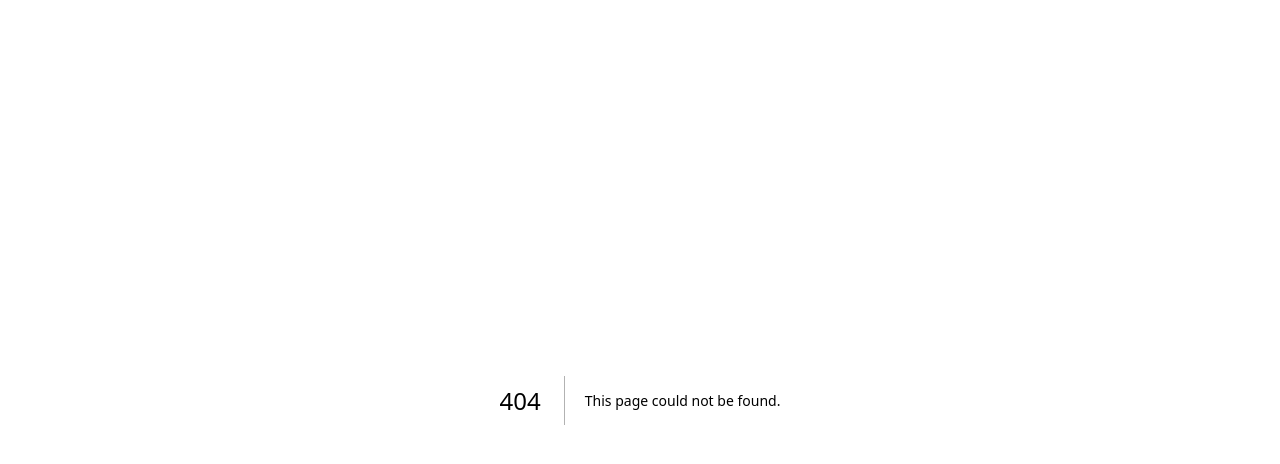
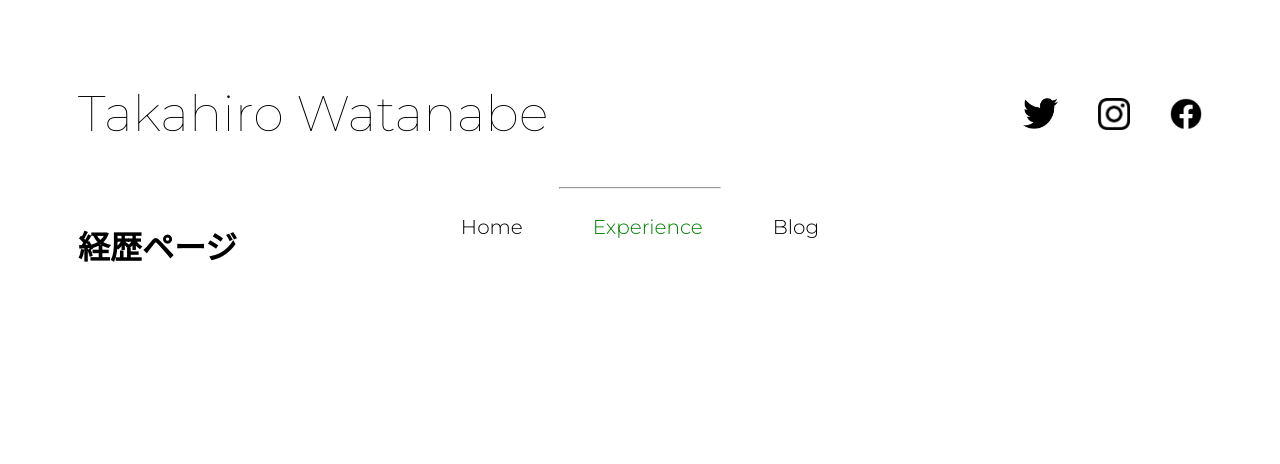
Before and after one commit to takahiro2007/portfolio, a Next.js app: page /experience in a window 1280 px wide. Before the commit this address had no page. Shown: the top 464 px of the page. Built offline with nearby package versions, Linux system fonts and the light colour scheme.

Commit message:
create header bar

```diff
--- a/components/header.tsx
+++ b/components/header.tsx
@@ -1,30 +1,112 @@
 import { css } from "@emotion/react";
 import Image from "next/image";
+import Link from "next/link";
+import { useRecoilValue } from "recoil";
+import { linkState } from "../state/recoil";
+import { useRouter } from "next/router";
 
 const Header = () => {
+  const link = useRecoilValue(linkState);
+  const router = useRouter();
   return (
-    <div css={headerContent}>
-      <h1 css={headerTitle}>Takahiro Watanabe</h1>
-      <div css={logoSort}>
-        <div css={twitter_logo}>
-          <Image src="/t_black.png" alt="twitter_logo" fill />
+    <div>
+      <div css={headerContent}>
+        <h1 css={headerTitle}>Takahiro Watanabe</h1>
+        <div css={logoSort}>
+          <a
+            css={twitter_logo}
+            href={link.twitter}
+            target="_blank"
+            rel="noopener noreferrer"
+          >
+            <Image src="/t_black.png" alt="twitter_logo" fill />
+          </a>
+          <a
+            css={logo}
+            href={link.instagram}
+            target="_blank"
+            rel="noopener noreferrer"
+          >
+            <Image src="/i_black.png" alt="instagram_logo" fill />
+          </a>
+          <a
+            css={logo}
+            href={link.facebook}
+            target="_blank"
+            rel="noopener noreferrer"
+          >
+            <Image src="/f_black.png" alt="facebook_logo" fill />
+          </a>
         </div>
-        <div css={logo}>
-          <Image src="/i_black.png" alt="instagram_logo" fill />
-        </div>
-        <div css={logo}>
-          <Image src="/f_black.png" alt="facebook_logo" fill />
-        </div>
+      </div>
+      <hr css={headerLine} />
+      <div css={headerBar}>
+        <Link
+          css={router.pathname === "/" ? headerBarLinkCurrent : headerBarLink}
+          href={"/"}
+        >
+          Home
+        </Link>
+        <Link
+          css={
+            router.pathname === "/experience"
+              ? headerBarLinkCurrent
+              : headerBarLink
+          }
+          href={"/experience"}
+        >
+          Experience
+        </Link>
+        <Link
+          css={
+            router.pathname === "/blog" ? headerBarLinkCurrent : headerBarLink
+          }
+          href={"/blog"}
+        >
+          Blog
+        </Link>
       </div>
     </div>
   );
 };
+
+const headerLine = css`
+  margin-top: 40px;
+  max-width: 160px;
+  border-width: 0.5px;
+`;
 
 const headerContent = css`
   padding-top: 80px;
   display: flex;
   justify-content: space-between;
   align-items: center;
+`;
+
+const headerBarLink = css`
+  font-family: "Montserrat";
+  color: black;
+  text-decoration: none;
+  font-size: 20px;
+  &:hover {
+    font-size: 23px;
+    color: gray;
+  }
+`;
+
+const headerBarLinkCurrent = css`
+  font-family: "Montserrat";
+  color: green;
+  text-decoration: none;
+  font-size: 20px;
+`;
+
+const headerBar = css`
+  display: flex;
+  flex-direction: row;
+  justify-content: center;
+  gap: 70px;
+  padding-top: 30px;
 `;
 
 const logoSort = css`
@@ -45,8 +127,8 @@ const twitter_logo = css`
 `;
 
 const headerTitle = css`
+  font-size: 50px;
   font-weight: 100;
-  font-size: 50px;
 `;
 
 export default Header;
--- a/components/layout.tsx
+++ b/components/layout.tsx
@@ -1,6 +1,7 @@
 import { css } from "@emotion/react";
 import Image from "next/image";
 import { ReactNode } from "react";
+import { ProfileNode } from "../types/microcms";
 import Header from "./header";
 
 interface Props {
--- a/package.json
+++ b/package.json
@@ -22,6 +22,7 @@
     "next": "13.0.5",
     "react": "18.2.0",
     "react-dom": "18.2.0",
+    "recoil": "^0.7.6",
     "typescript": "4.9.3",
     "yarn": "^1.22.19"
   }
--- a/pages/_app.tsx
+++ b/pages/_app.tsx
@@ -1,6 +1,7 @@
 import "../styles/globals.css";
 import type { AppProps } from "next/app";
 import { Montserrat } from "@next/font/google";
+import { RecoilRoot } from "recoil";
 
 const montserrat = Montserrat({
   weight: ["100", "300"],
@@ -10,13 +11,13 @@ const montserrat = Montserrat({
 
 export default function App({ Component, pageProps }: AppProps) {
   return (
-    <>
+    <RecoilRoot>
       <style jsx global>{`
         html {
           font-family: ${montserrat.style.fontFamily};
         }
       `}</style>
       <Component {...pageProps} />
-    </>
+    </RecoilRoot>
   );
 }
--- a/pages/api/hello.ts
+++ /dev/null
@@ -1,13 +0,0 @@
-// Next.js API route support: https://nextjs.org/docs/api-routes/introduction
-import type { NextApiRequest, NextApiResponse } from 'next'
-
-type Data = {
-  name: string
-}
-
-export default function handler(
-  req: NextApiRequest,
-  res: NextApiResponse<Data>
-) {
-  res.status(200).json({ name: 'John Doe' })
-}
--- /dev/null
+++ b/pages/experience.tsx
@@ -0,0 +1,14 @@
+import { css } from "@emotion/react";
+import Layout from "../components/layout";
+
+const Experience = () => {
+  return (
+    <Layout>
+      <div>
+        <h1>経歴ページ</h1>
+      </div>
+    </Layout>
+  );
+};
+
+export default Experience;
--- /dev/null
+++ b/state/recoil.ts
@@ -0,0 +1,11 @@
+import { atom } from "recoil";
+
+export const linkState = atom({
+  key: "link",
+  default: {
+    twitter: "",
+    instagram: "",
+    facebook: "",
+    isSet: false,
+  },
+});
--- a/types/microcms.ts
+++ b/types/microcms.ts
@@ -1,4 +1,5 @@
 export type Profile = {
+  profile: {
     createdAt: string;
     updatedAt: string;
     publishedAt: string;
@@ -7,3 +8,4 @@ export type Profile = {
     iLink: string;
     fLink: string;
   };
+};
```
Also changed, not shown: pages/blog.tsx (added, +14 -0 lines), pages/index.tsx (+18 -4 lines), 2 other files (tests, documents, lock files or other folders). Lines whose indentation alone changed are shown as unchanged.
